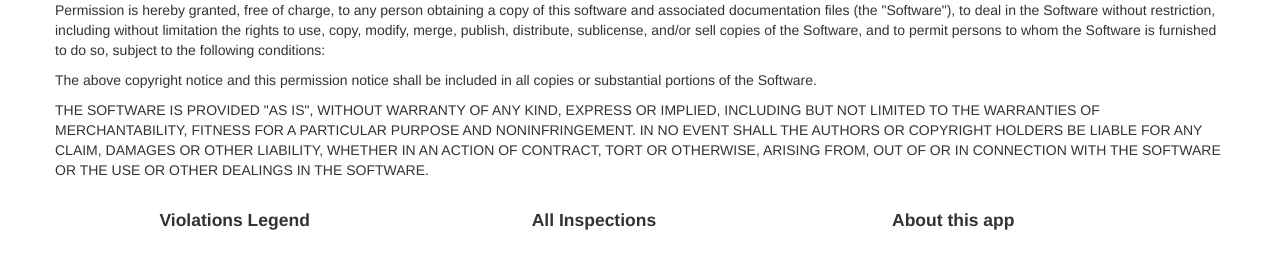
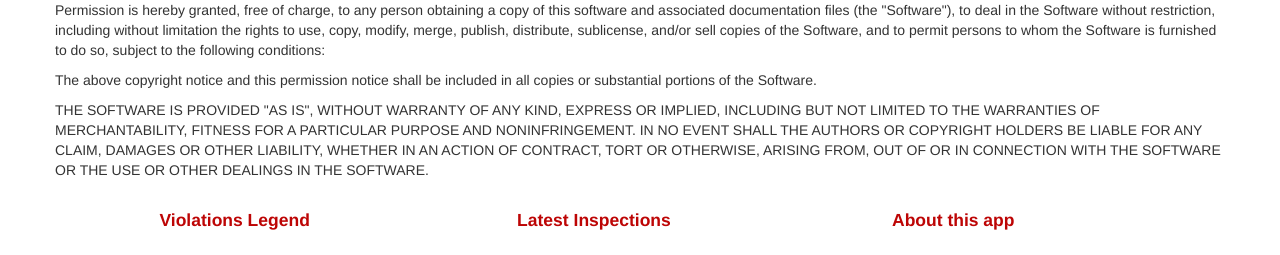
Before and after one commit to vivelohoy/foodinspections, a Flask app: page /resources in a window 1280 px wide. Shown: the part 2832-3087 px from the top of the page. Run offline with Flask 2, Linux system fonts and the light colour scheme.

Commit message:
Links on footer

```diff
--- a/inspections/templates/footer.html
+++ b/inspections/templates/footer.html
@@ -1,15 +1,15 @@
 <div id="footer" class="container">
     <div class="floatleft">
-            <h4 class="text-center">Violations Legend</h4>
+            <h4 class="text-center"><a href="{{ url_for('violations_blueprint.show_violations') }}">Violations Legend</a></h4>
     </div>
 
 
     <div class="floatleft">
-            <h4 class="text-center">All Inspections</h4>
+            <h4 class="text-center"><a href="{{ url_for('inspection_blueprint.inspection_data') }}">Latest Inspections</a></h4>
     </div>
 
     <div class="floatleft">
-        <h4 class="text-center">About this app</h4>
+        <h4 class="text-center"><a href="{{ url_for('resources_blueprint.show_resources') }}">About this app</a></h4>
     </div>
 
 
--- a/inspections/templates/home/home.html
+++ b/inspections/templates/home/home.html
@@ -17,7 +17,7 @@
         </div>
     </form>
     <div id="home-p">
-        <p class="lead">There have been {{ total }} food inspections in total since January 1, 2010. In the last week, <a href="/inspections#passed"><i class="i-icon">{{ passed }}</i></a> establishments passed, and <a href="inspections#failed"><i class="i-icon">{{ failed }}</i></a> failed!</p>
+        <p class="lead">In the last week, <a href="/inspections#passed"><i class="i-icon">{{ passed }}</i></a> establishments passed, and <a href="inspections#failed"><i class="i-icon">{{ failed }}</i></a> failed!</p>
 
     </div>
 
```
